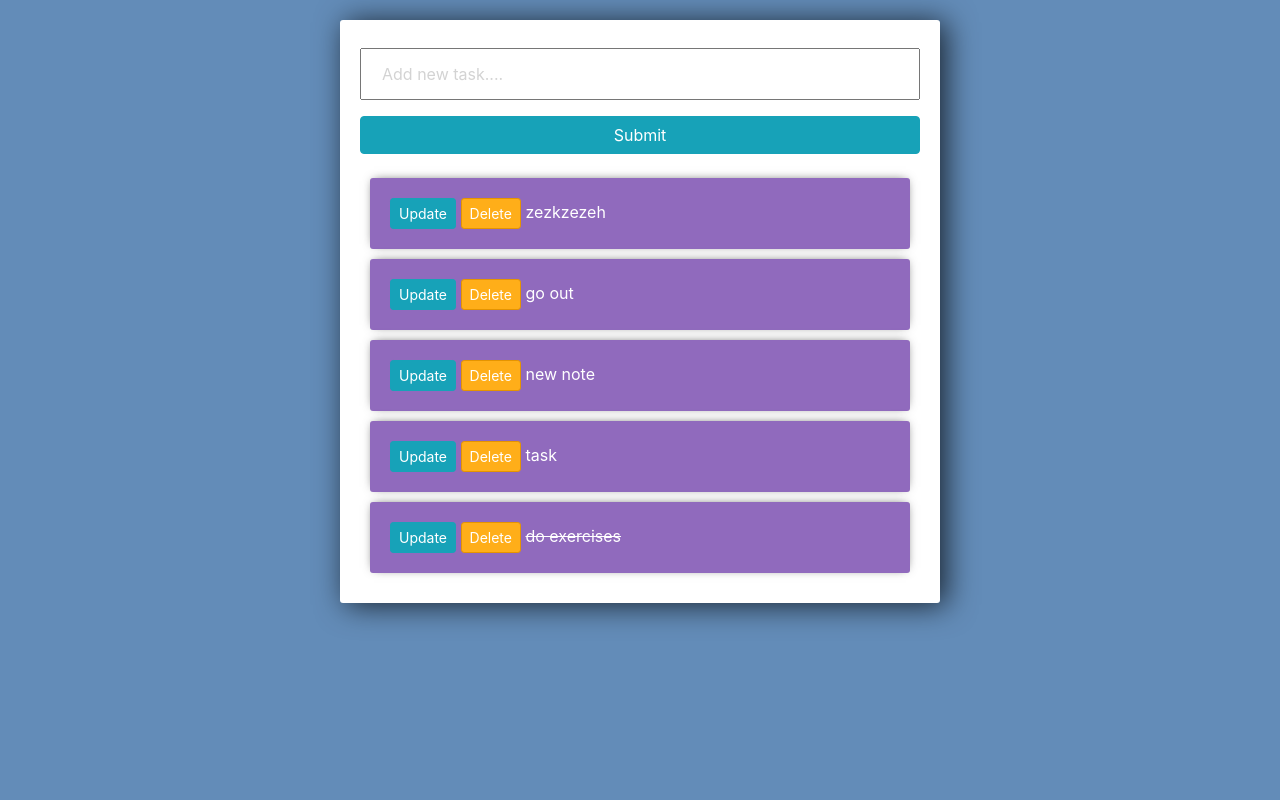
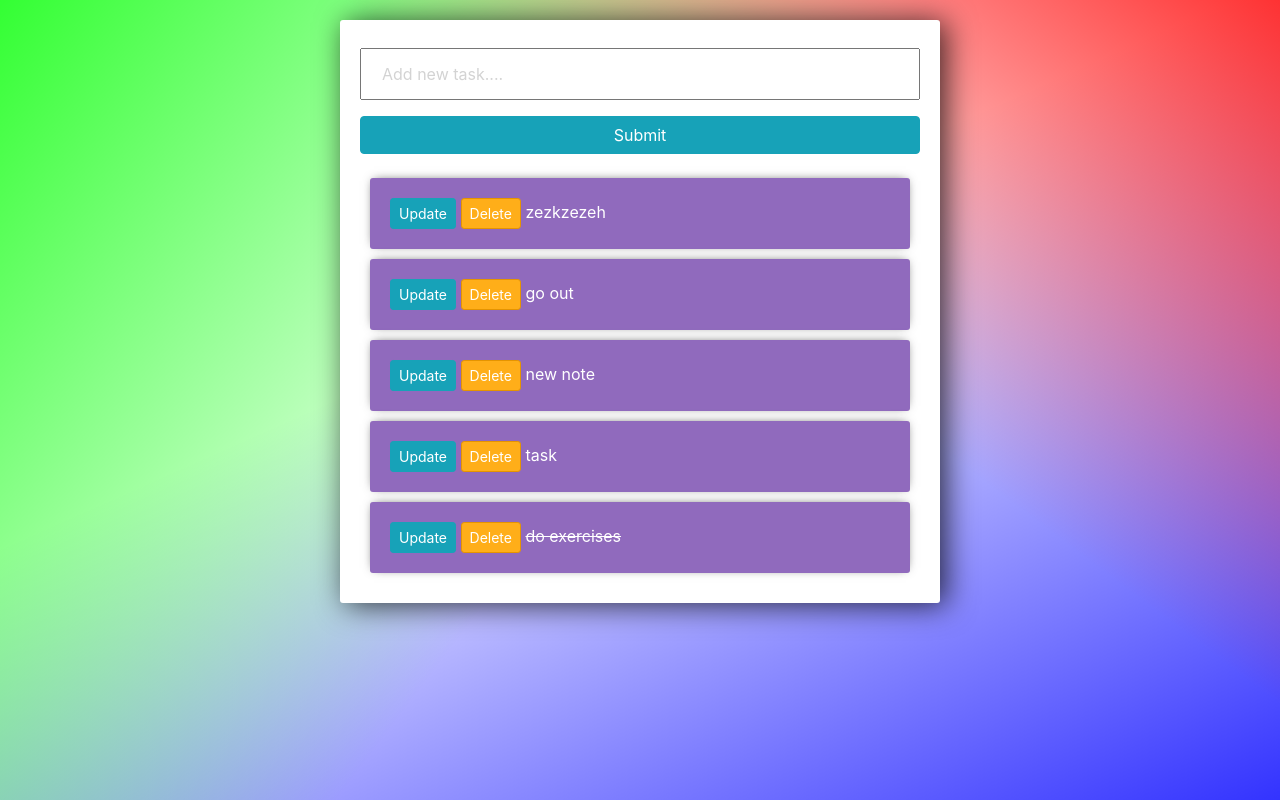
Before and after one commit to isazadesabuhi/Todo_app-Django, a Django app: page / in a window 1280 px wide. Run offline with Django 4.2, Linux system fonts and the light colour scheme; data comes from the database, SQL or seed files in the repository; both versions use the stored data as it was after the commit; some libraries are stand-ins or nearby versions.

Commit message:
changing background

```diff
--- a/todo/tasks/templates/tasks/list.html
+++ b/todo/tasks/templates/tasks/list.html
@@ -7,7 +7,13 @@
 
 <style>
   body {
-    background-color: #638cb8;
+    background: linear-gradient(
+        217deg,
+        rgba(255, 0, 0, 0.8),
+        rgba(255, 0, 0, 0) 40%
+      ),
+      linear-gradient(127deg, rgba(0, 255, 0, 0.8), rgba(0, 255, 0, 0) 50%),
+      linear-gradient(336deg, rgba(0, 0, 255, 0.8), rgba(0, 0, 255, 0) 60%);
   }
 
   input {
@@ -73,7 +79,6 @@
       <span>{{task}}</span>
       {% endif %}
     </div>
-
     {% endfor %}
   </div>
 </div>
```
Also changed, not shown: todo/db.sqlite3.
